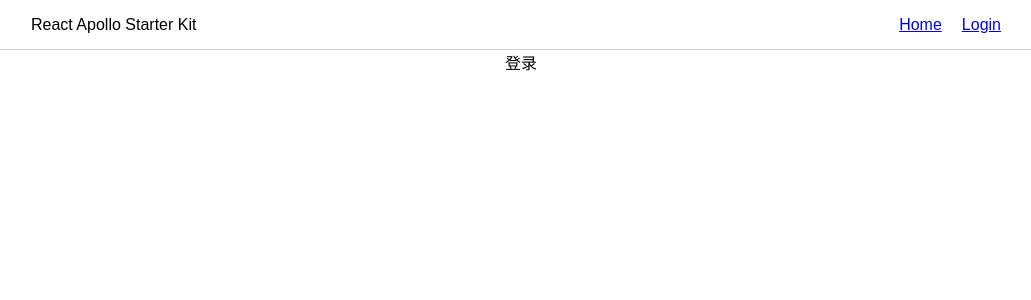
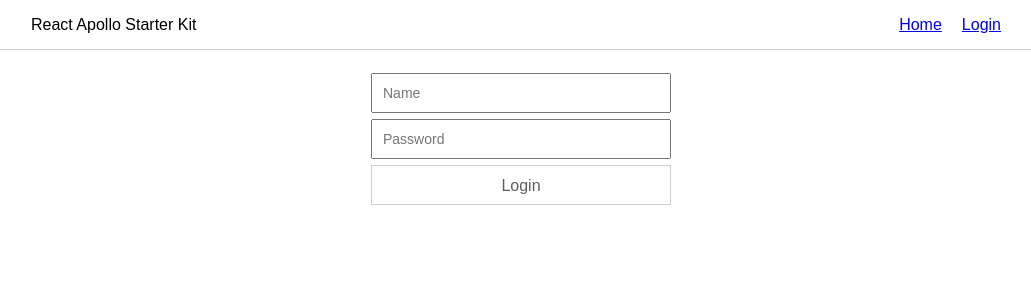
Before and after one commit to shfshanyue/react-apollo-starter, a React app: page /login in a window 1280 px wide. Shown: the top 300 px of the page, without its empty margins (119-1150 px from the left). Built offline with nearby package versions, Linux system fonts and the light colour scheme.

Commit message:
Add login

```diff
--- a/src/App.css
+++ b/src/App.css
@@ -1,5 +1,4 @@
 .app {
-  text-align: center;
 }
 
 .app .app-list {
--- /dev/null
+++ b/src/pages/Login/index.css
@@ -0,0 +1,36 @@
+.login {
+  width: 300px;
+  display: flex;
+  flex-direction: column;
+  margin: 20px auto;
+}
+
+.login .login-input {
+  margin: 3px 0;
+  height: 40px;
+  padding-left: 10px;
+  font-size: 14px;
+}
+
+.login .login-input:focus {
+  outline: none;
+}
+
+.login .login-button {
+  height: 40px;
+  margin: 3px 0;
+  border: 1px solid #cfcfcf;
+  text-align: center;
+  line-height: 40px;
+  color: #5f5f5f;
+  cursor: pointer;
+}
+
+.login .login-error {
+  height: 30px;
+  line-height: 30px;
+  border-left: 3px solid #ffa39e;
+  margin: 3px 0;
+  padding-left: 10px;
+  color: #afafaf;
+}
--- a/src/pages/Login/index.js
+++ b/src/pages/Login/index.js
@@ -1,13 +1,56 @@
-import React, { Component } from 'react';
+import React, { Component } from 'react'
+import { graphql, compose } from 'react-apollo'
+import _ from 'lodash'
+import { CREATE_USER_TOKEN } from '@query'
+
+import './index.css'
 
 class Login extends Component {
+  constructor (props) {
+    super(props)
+    this.state = {
+      username: '',
+      password: '',
+      error: ''
+    }
+    this.handleSubmit = this.handleSubmit.bind(this)
+  }
+
+  handleSubmit () {
+    const { username, password } = this.state
+    this.props.login({
+      variables: {
+        name: username,
+        password
+      }
+    }).then(({ data }) => {
+      const token = _.get(data, 'createUserToken')
+      if (!token) {
+        this.setState({ error: '您输入的账号或者密码有误' })
+      } else {
+        this.setState({ error: '' })
+        this.props.history.push('/')
+      }
+    })
+  }
+
   render() {
     return (
-      <div>
-        登录
+      <div className="login">
+        {
+          this.state.error &&
+          <div className="login-error">{this.state.error}</div>
+        }
+        <input className="login-input" placeholder="Name" onChange={e => this.setState({ username: e.target.value })} autoFocus />
+        <input className="login-input" type="password" placeholder="Password" onChange={e => this.setState({ password: e.target.value})} />
+        <div className="login-button" onClick={this.handleSubmit}>Login</div>
       </div>
     )
   }
 }
 
-export default Login
+export default compose(
+  graphql(CREATE_USER_TOKEN, {
+    name: 'login'
+  })
+)(Login)
--- a/src/query.gql
+++ b/src/query.gql
@@ -1,3 +1,7 @@
 query PING {
   ping
 }
+
+mutation CREATE_USER_TOKEN ($name: String!, $password: String!) {
+  createUserToken (name: $name, password: $password)
+}
```
